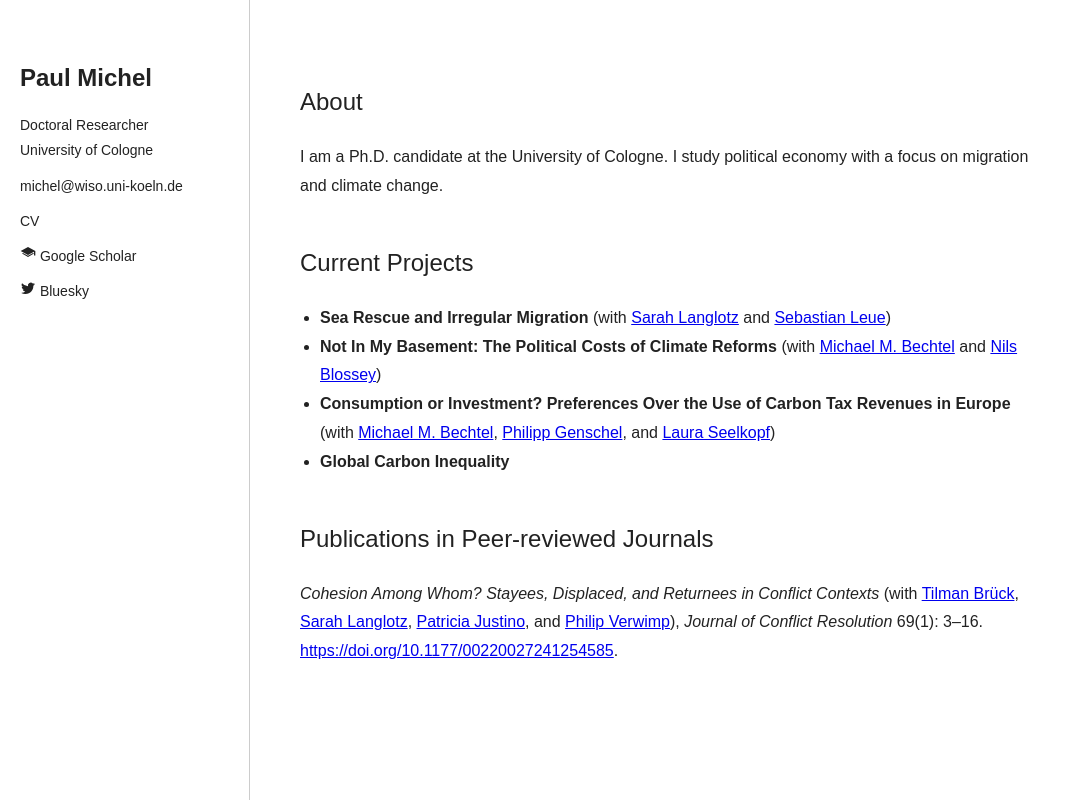
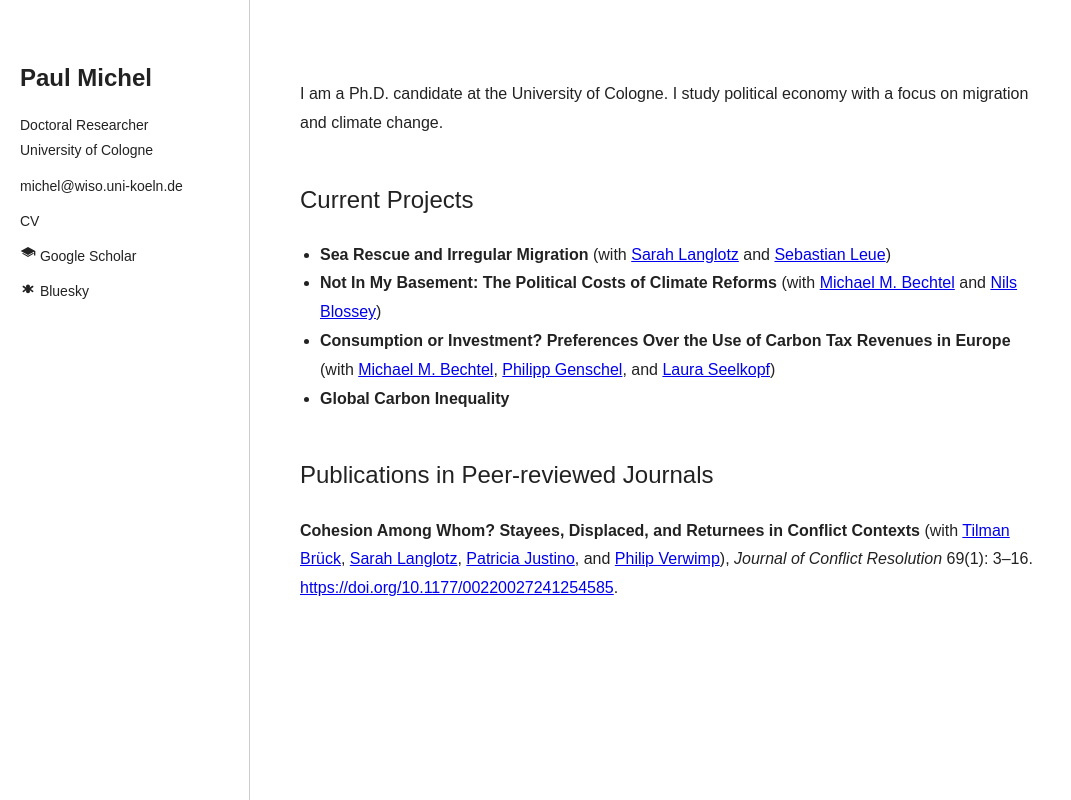
Before and after one commit to paulmichel0/paulmichel0.github.io, a plain HTML site: page index.html in a window 1280 px wide. Shown: the whole page, without its empty margins (0-1071 px from the left). Drawn offline with Linux system fonts and the light colour scheme.

Commit message:
slight adjustments

```diff
--- a/index.html
+++ b/index.html
@@ -82,15 +82,15 @@
         </a>
 
         <a class="icon-link" href="https://bsky.app/profile/paul-michel.bsky.social" target="_blank" rel="noopener noreferrer">
-            <svg xmlns="http://www.w3.org/2000/svg" width="16" height="16" fill="#222" viewBox="0 0 24 24">
-                <path d="M22.46 6c-.77.35-1.6.59-2.46.69a4.27 4.27 0 0 0 1.88-2.36 8.44 8.44 0 0 1-2.7 1.03 4.23 4.23 0 0 0-7.2 3.86A12.01 12.01 0 0 1 3.1 4.9a4.23 4.23 0 0 0 1.31 5.64 4.18 4.18 0 0 1-1.92-.53v.05a4.23 4.23 0 0 0 3.39 4.14 4.25 4.25 0 0 1-1.91.07 4.24 4.24 0 0 0 3.95 2.94 8.5 8.5 0 0 1-5.27 1.82A8.65 8.65 0 0 1 2 19.54 12.03 12.03 0 0 0 8.29 21c7.55 0 11.69-6.26 11.69-11.7 0-.18 0-.35-.01-.53A8.36 8.36 0 0 0 22.46 6z"/>
+            <svg xmlns="http://www.w3.org/2000/svg" width="16" height="16" fill="#222" viewBox="0 0 512 512">
+                <path d="M256 144c-35.3 0-64 28.7-64 64 0 14.8 5.1 28.4 13.6 39.2l-81.8-61.5c-11.9-8.9-28.9-6.6-37.8 5.3s-6.6 28.9 5.3 37.8l75.3 56.6-75.3 56.6c-11.9 8.9-14.2 25.9-5.3 37.8s25.9 14.2 37.8 5.3l81.8-61.5c-8.5 10.8-13.6 24.4-13.6 39.2 0 35.3 28.7 64 64 64s64-28.7 64-64c0-14.8-5.1-28.4-13.6-39.2l81.8 61.5c11.9 8.9 28.9 6.6 37.8-5.3s6.6-28.9-5.3-37.8l-75.3-56.6 75.3-56.6c11.9-8.9 14.2-25.9 5.3-37.8s-25.9-14.2-37.8-5.3l-81.8 61.5c8.5-10.8 13.6-24.4 13.6-39.2 0-35.3-28.7-64-64-64z"/>
               </svg>
           Bluesky
         </a>
       </div>
 
   <div class="content">
-    <h2>About</h2>
+    <h2></h2>
     <p>I am a Ph.D. candidate at the University of Cologne. I study political economy with a focus on migration and climate change.</p>
 
     <h2>Current Projects</h2>
@@ -102,7 +102,7 @@
     </ul>
 
     <h2>Publications in Peer-reviewed Journals</h2>
-    <p><em>Cohesion Among Whom? Stayees, Displaced, and Returnees in Conflict Contexts</em> (with
+    <p><strong>Cohesion Among Whom? Stayees, Displaced, and Returnees in Conflict Contexts</strong> (with
       <a href="https://isdc.org/team/tilman-brueck/" target="_blank">Tilman Brück</a>,
       <a href="https://sites.google.com/view/sarah-langlotz" target="_blank">Sarah Langlotz</a>,
       <a href="https://patriciajustino.net/" target="_blank">Patricia Justino</a>, and
```
